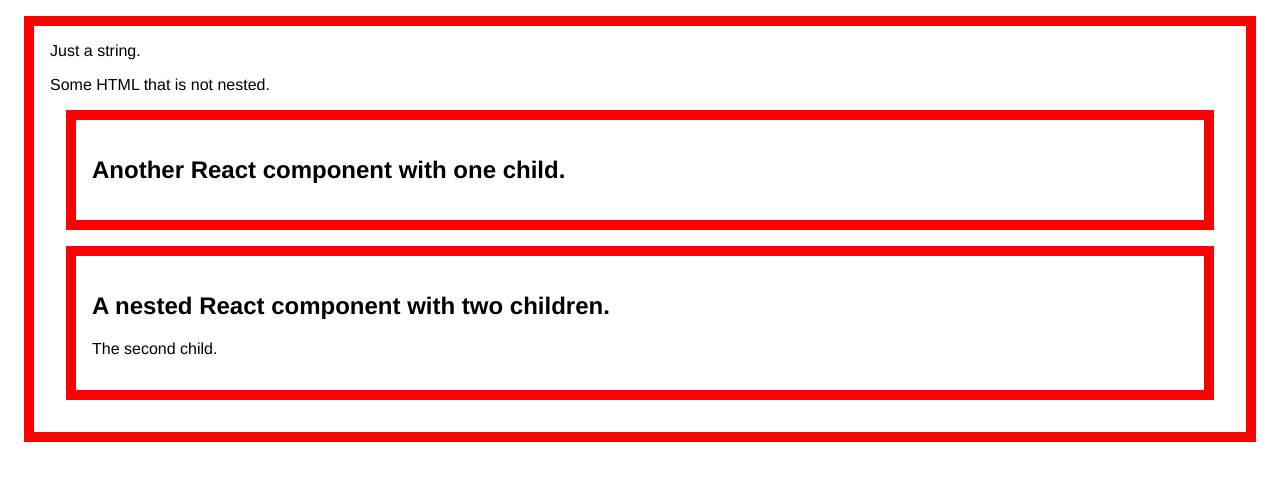
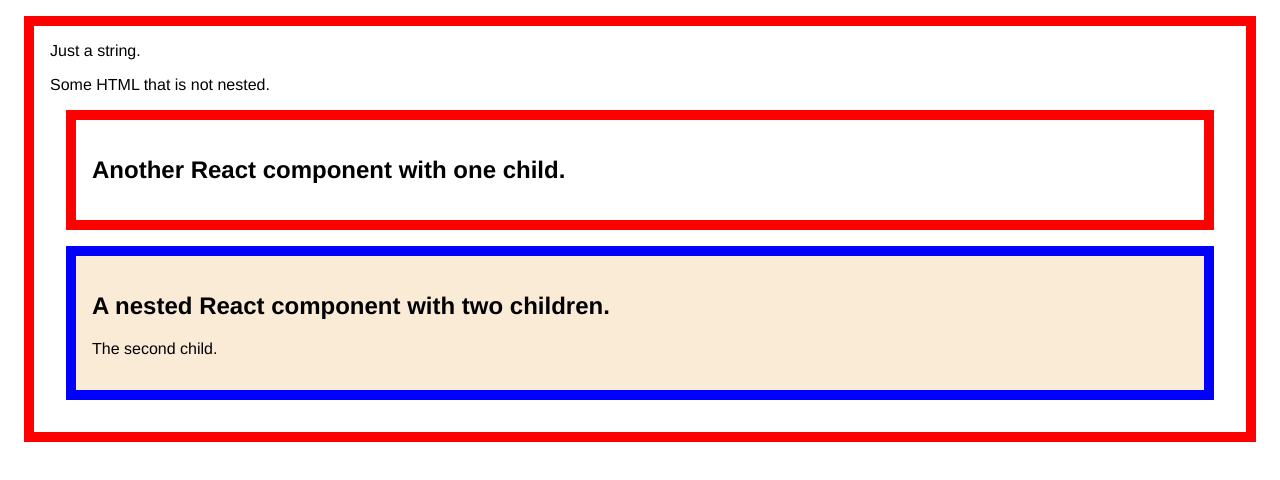
Before and after one commit to mamunur121/ts-e-day, a React (Create React App) app: page / in a window 1280 px wide. Shown: the top 480 px of the page. Built offline with nearby package versions, Linux system fonts and the light colour scheme.

Commit message:
Typing Styling

```diff
--- a/src/App.tsx
+++ b/src/App.tsx
@@ -1,13 +1,19 @@
-import React, { ReactNode } from "react";
+import React, { CSSProperties, ReactNode } from "react";
 
 type BoxProps = {
   children: ReactNode;
+  style?: CSSProperties;
 };
 
-const Box = ({ children }: BoxProps) => {
+const Box = ({ children, style = {} }: BoxProps) => {
   return (
     <section
-      style={{ padding: "1em", border: "10px solid red", margin: "1em" }}
+      style={{
+        padding: "1em",
+        border: "10px solid red",
+        margin: "1em",
+        ...style,
+      }}
     >
       {children}
     </section>
@@ -22,7 +28,7 @@ function App() {
       <Box>
         <h2>Another React component with one child.</h2>
       </Box>
-      <Box>
+      <Box style={{ borderColor: "blue", background: "antiquewhite" }}>
         <h2>A nested React component with two children.</h2>
         <p>The second child.</p>
       </Box>
```
